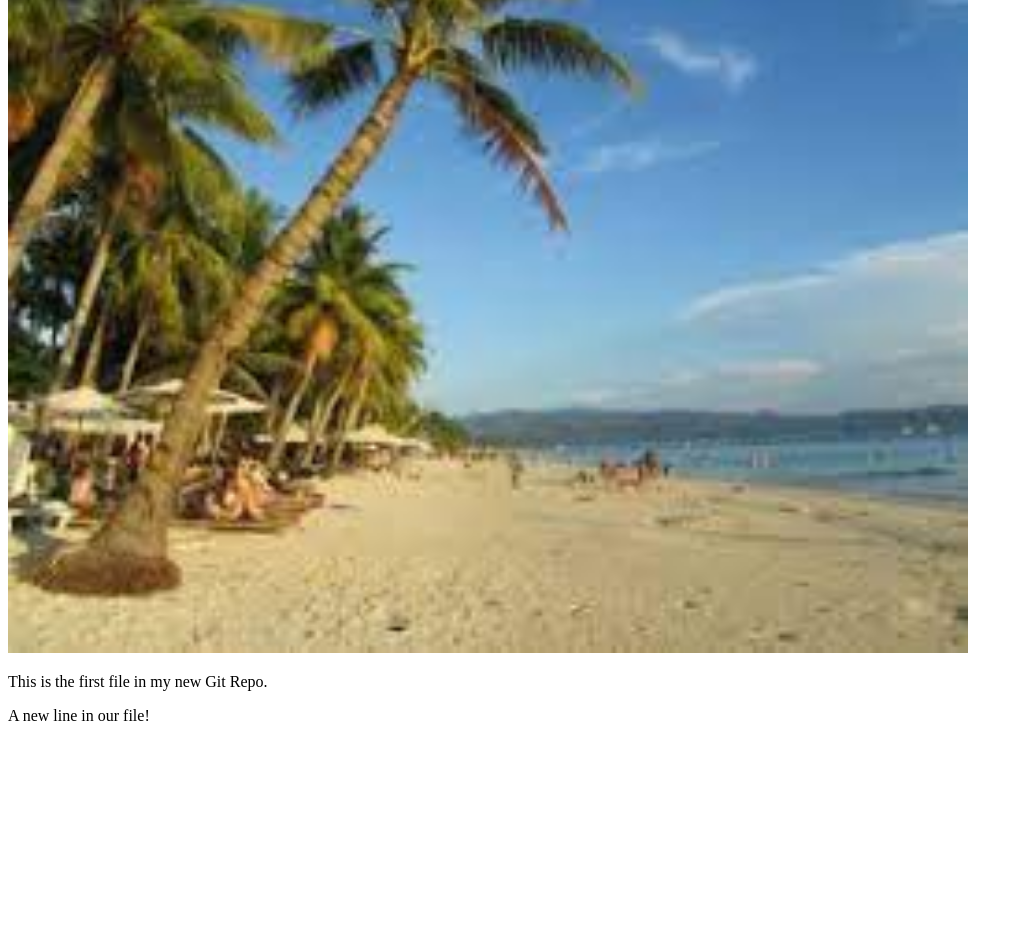
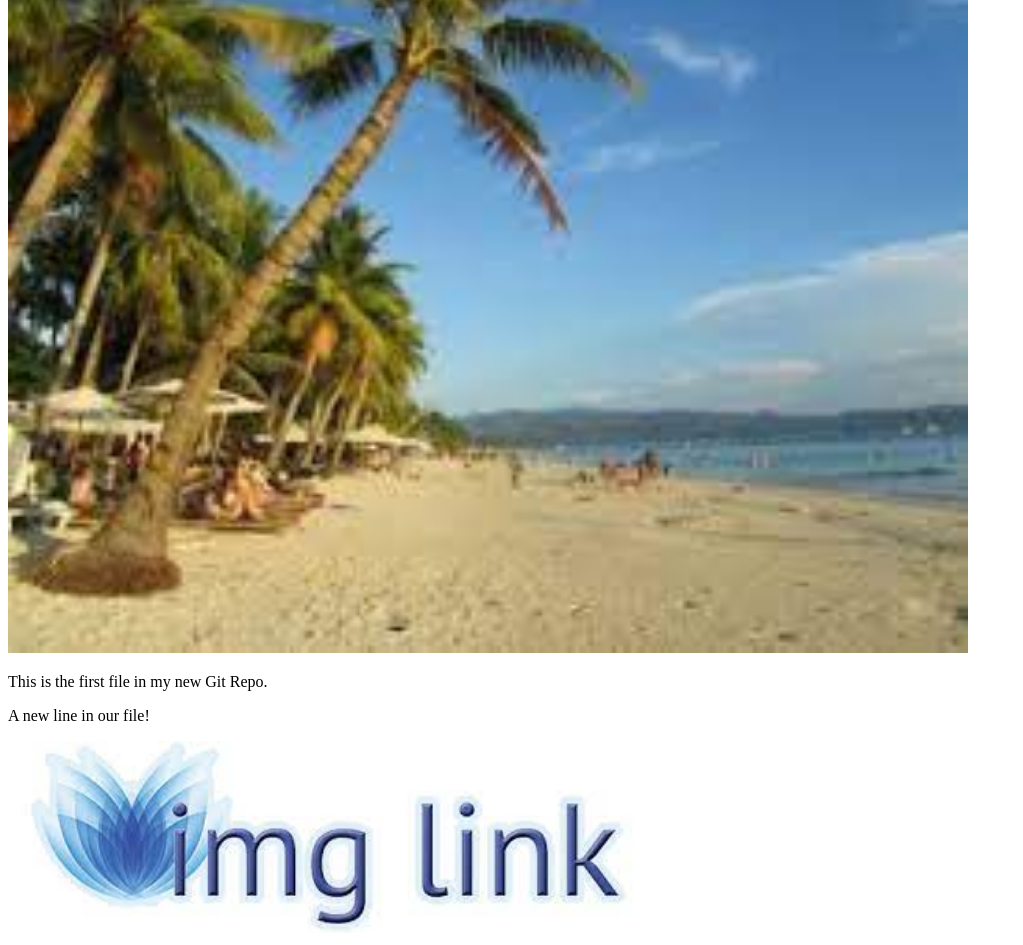
Before and after one commit to Bharti3106/git, a plain HTML site: page index.html in a window 1280 px wide. Shown: the part 204-1149 px from the top of the page, without its empty margins (0-1023 px from the left). Before the commit the page ends 945 px from the top, so only its background shows below. Drawn offline with Linux system fonts and the light colour scheme.

Commit message:
add img new

```diff
--- a/index.html
+++ b/index.html
@@ -13,6 +13,8 @@
 
 <p>This is the first file in my new Git Repo.</p>
 <p>A new line in our file!</p>
+<div><img src="img.jpg" alt="Hello Git" style="width:100%;max-width:640px"></div>
+
 
 </body>
 </html>
```
Also changed, not shown: img.jpg (added).
